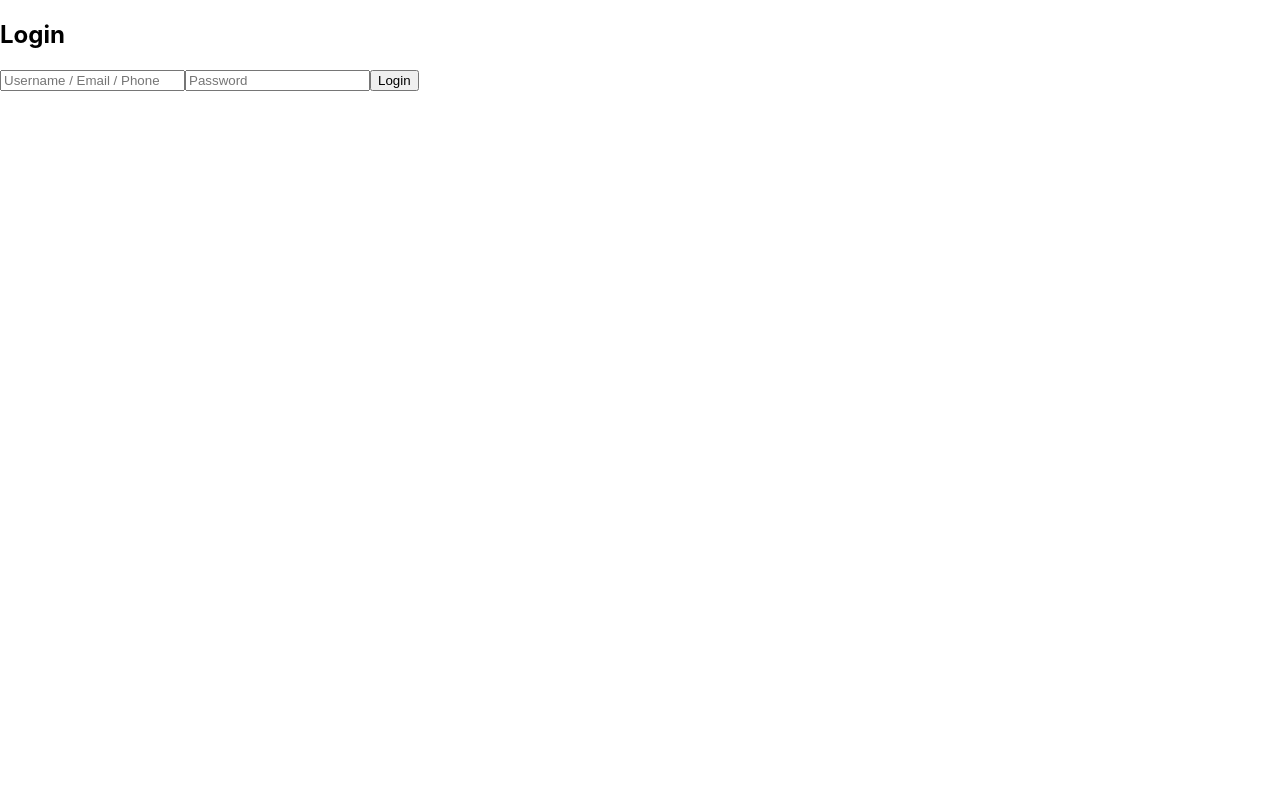
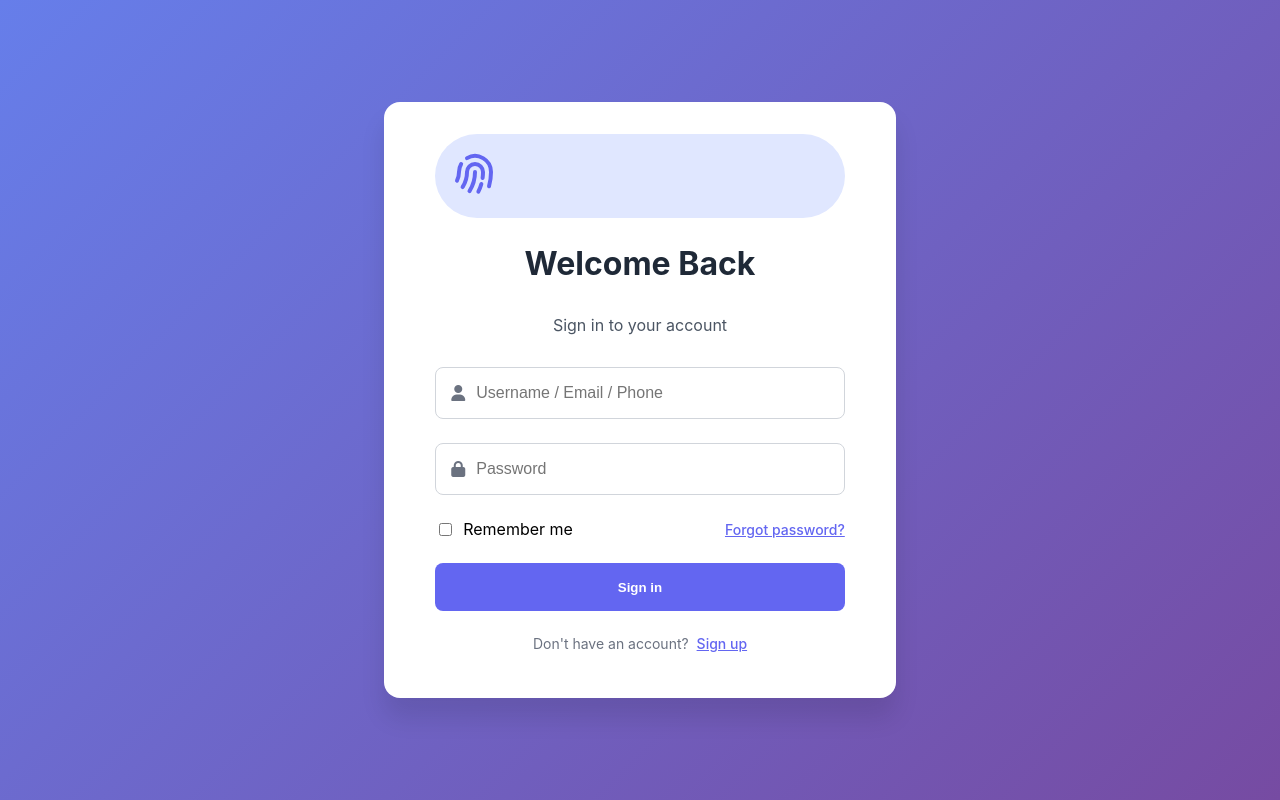
Before and after one commit to Negm24/CampusPulse, a React (Create React App) app in the folder frontend/app/: page /login in a window 1280 px wide. Built offline with nearby package versions, Linux system fonts and the light colour scheme.

Commit message:
feat: Completed login page + design, and added remember me feature to increase deltatime access_token for current user.

```diff
--- a/frontend/app/public/index.html
+++ b/frontend/app/public/index.html
@@ -10,6 +10,9 @@
       content="Web site created using create-react-app"
     />
     <link rel="apple-touch-icon" href="%PUBLIC_URL%/logo192.png" />
+
+    <!-- This is Font Awesome -->
+    <link rel="stylesheet" href="https://cdnjs.cloudflare.com/ajax/libs/font-awesome/6.4.0/css/all.min.css">
     <!--
       manifest.json provides metadata used when your web app is installed on a
       user's mobile device or desktop. See https://developers.google.com/web/fundamentals/web-app-manifest/
--- a/frontend/app/src/sections/auth/pages/LoginPage.jsx
+++ b/frontend/app/src/sections/auth/pages/LoginPage.jsx
@@ -1,7 +1,8 @@
-import { useForm } from "react-hook-form";
+import { set, useForm } from "react-hook-form";
 import { useNavigate } from "react-router-dom";
 import { useState } from "react";
 import axios from "axios";
+import "../styles/auth.css";
 
 export default function LoginPage() {
   const {
@@ -12,25 +13,36 @@ export default function LoginPage() {
 
   const navigate = useNavigate();
   const [loginError, setLoginError] = useState("");
+  const [success, setSuccess] = useState(false);
 
   const onSubmit = async (data) => {
     try {
       const res = await axios.post("http://localhost:5000/auth/login", {
         identifier: data.identifier,
         password: data.password,
+        isRememberMe: data.isRememberMe || false
       },
       {
         withCredentials: true,
-            // credentials: "include",
         headers: {
           "Content-Type": "application/json",
         },
+      });
+
+      const storage = data.isRememberMe ? localStorage : sessionStorage;
+      storage.setItem("access_token", res.data.access_token);
+
+      if (res.status >= 200 && res.status < 300) {
+        setSuccess(true);
+        setLoginError("");
+        setTimeout(() => {
+          navigate("/dashboard");
+        }, 1500);
       }
-
-    );
-
-      localStorage.setItem("access_token", res.data.access_token);
-      navigate("/dashboard");
+      else {
+        setLoginError("Login failed. Please check your credentials.");
+        setSuccess(false);
+      }
     } catch (err) {
       console.error(err);
       setLoginError("Invalid credentials or server error.");
@@ -39,27 +51,67 @@ export default function LoginPage() {
 
   return (
     <div className="login-container">
-      <h2>Login</h2>
+      <div className="login-card">
+        <div className="login-content">
+          <div className={success ? "success login-header" : loginError ? "login-header fail" : "login-header"}>
+            <div className="login-icon">
+              <svg fill="none" stroke="currentColor" viewBox="0 0 24 24" xmlns="http://www.w3.org/2000/svg">
+                <path strokeLinecap="round" strokeLinejoin="round" strokeWidth="2" d="M12 11c0 3.517-1.009 6.799-2.753 9.571m-3.44-2.04l.054-.09A13.916 13.916 0 008 11a4 4 0 118 0c0 1.017-.07 2.019-.203 3m-2.118 6.844A21.88 21.88 0 0015.171 17m3.839 1.132c.645-2.266.99-4.659.99-7.132A8 8 0 008 4.07M3 15.364c.64-1.319 1-2.8 1-4.364 0-1.457.39-2.823 1.07-4"></path>
+              </svg>
+            </div>
+            <h2 className="login-title">Welcome Back {success}</h2>
+            <p className="login-subtitle">Sign in to your account</p>
+          </div>
 
-      <form onSubmit={handleSubmit(onSubmit)}>
+          <form onSubmit={handleSubmit(onSubmit)} className="login-form">
+            <div className="input-group">
+              <div className="input-icon">
+                <i className="fas fa-user"></i>
+              </div>
               <input
                 type="text"
+                className="login-input"
                 placeholder="Username / Email / Phone"
                 {...register("identifier", { required: true })}
               />
-        {errors.identifier && <p className="error">This field is required</p>}
 
+            </div>
+            {errors.identifier && <p className="error-message">This field is required</p>}
+
+            <div className="input-group">
+              <div className="input-icon">
+                <i className="fas fa-lock"></i>
+              </div>
               <input
                 type="password"
+                className="login-input"
                 placeholder="Password"
                 {...register("password", { required: true })}
               />
-        {errors.password && <p className="error">Password is required</p>}
 
-        <button type="submit">Login</button>
+            </div>
+            {errors.password && <p className="error-message">Password is required</p>}
+
+            <div className="form-options">
+              <div className="remember-me">
+                <input id="remember" type="checkbox" {...register("isRememberMe", { required: false })} />
+                <label htmlFor="remember">Remember me</label>
+              </div>
+              <a href="#" className="forgot-password">Forgot password?</a>
+            </div>
+
+            <button type="submit" className="login-button">
+              Sign in
+            </button>
+
+            {loginError && <p className="error-message" style={{ textAlign: 'center' }}>{loginError}</p>}
           </form>
 
-      {loginError && <p className="error">{loginError}</p>}
+          <p className="signup-link">
+            Don't have an account? <a href="#">Sign up</a>
+          </p>
+        </div>
+      </div>
     </div>
   );
 }
--- /dev/null
+++ b/frontend/app/src/sections/auth/styles/auth.css
@@ -0,0 +1,292 @@
+/* src/styles/auth.css */
+:root {
+  /* Colors */
+  --primary: #6366f1;
+  --primary-hover: #4f46e5;
+  --primary-light: #e0e7ff;
+  --text-dark: #1f2937;
+  --text-medium: #4b5563;
+  --text-light: #6b7280;
+  --border-color: #d1d5db;
+  --error-color: #ef4444;
+  --white: #ffffff;
+
+  /* Spacing */
+  --space-xs: 0.25rem;
+  --space-sm: 0.5rem;
+  --space-md: 1rem;
+  --space-lg: 1.5rem;
+  --space-xl: 2rem;
+
+  /* Sizes */
+  --input-height: 3rem;
+  --button-height: 3rem;
+  --icon-size: 3rem;
+  --border-radius-sm: 0.375rem;
+  --border-radius-md: 0.5rem;
+  --border-radius-lg: 1rem;
+  --border-radius-full: 9999px;
+
+  /* Typography */
+  --text-sm: 0.875rem;
+  --text-base: 1rem;
+  --text-lg: 1.125rem;
+  --text-xl: 1.875rem;
+  --font-bold: 700;
+  --font-medium: 500;
+
+  /* Effects */
+  --shadow-sm: 0 1px 3px rgba(0, 0, 0, 0.1);
+  --shadow-md: 0 4px 6px rgba(0, 0, 0, 0.1);
+  --shadow-lg: 0 10px 15px rgba(0, 0, 0, 0.1);
+  --shadow-xl: 0 20px 25px rgba(0, 0, 0, 0.1);
+  --shadow-hover: 0 25px 50px rgba(0, 0, 0, 0.25);
+  --transition: all 0.3s ease;
+}
+/* Phone screens */
+@media (max-width: 640px) {
+    .login-container {
+        max-height: 100vh;
+    }
+    .login-card {
+        min-width: clamp(200px, 80%, 600px);
+        max-width: 90%;
+    }
+
+    .login-content {
+        width: 90%;
+    }
+
+    .login-icon {
+        margin-bottom: var(--space-md);
+    }
+}
+
+/* Tablet screens */
+@media (min-width: 640px) and (max-width: 1024px) {
+
+}
+
+/* Windows screens */
+@media (min-width: 1024px) {
+    .login-card {
+        min-width: clamp(400px, 40%, 900px);
+    }
+
+    .login-content {
+        width: 80%;
+    }
+
+    .login-header {
+        margin-bottom: 0;
+    }
+
+    .login-title {
+        font-size: clamp(1.5rem, 2vw + 0.75rem, 2rem);
+    }
+
+    .login-subtitle {
+        color: var(--text-medium);
+        font-size: clamp(0.875rem, 1vw + 0.5rem, 1rem);
+    }
+}
+
+/* Base Styles */
+.login-container {
+  background: linear-gradient(135deg, #667eea 0%, #764ba2 100%);
+  min-height: 100vh;
+  display: flex;
+  align-items: center;
+  justify-content: center;
+}
+
+.login-card {
+    background-color: var(--white);
+    border-radius: var(--border-radius-lg);
+    box-shadow: var(--shadow-xl);
+    overflow: hidden;
+    transition: var(--transition);
+    display: flex;
+    flex-direction: column;
+    align-items: center;
+}
+
+.login-card:hover {
+  box-shadow: var(--shadow-hover);
+}
+
+.login-content {
+    padding: var(--space-xl);
+
+}
+
+/* Header Styles */
+.login-header > :not(:first-child) {
+  display: flex;
+  flex-direction: column;
+  align-items: center;
+  margin-bottom: var(--space-xl);
+}
+
+.login-icon {
+  background-color: var(--primary-light);
+  padding: var(--space-md);
+  border-radius: var(--border-radius-full);
+}
+
+.login-icon svg {
+  width: var(--icon-size);
+  height: var(--icon-size);
+  color: var(--primary);
+}
+
+.success .login-icon svg {
+    animation: slideInRight 800ms ease-in-out forwards;
+}
+@keyframes slideInRight {
+    from {
+        width: var(--icon-size);
+    }
+    to {
+        width: 100%;
+        transform: translateX(42%);
+        color: #22c55e;
+    }
+}
+
+.fail .login-icon svg {
+    animation: slideInLeft 800ms ease-in-out forwards;
+}
+@keyframes slideInLeft {
+    from {
+        width: var(--icon-size);
+    }
+    to {
+        width: 100%;
+        transform: translateX(42%);
+        color: #ef4444;
+    }
+}
+
+/* ----------------------------------------------------------------------------- */
+
+.login-title {
+  /* font-size: var(--text-xl); */
+  font-weight: var(--font-bold);
+  color: var(--text-dark);
+  margin-bottom: var(--space-xs);
+}
+
+.login-subtitle {
+  color: var(--text-medium);
+  font-size: var(--text-base);
+}
+
+/* Form Styles */
+.login-form {
+  display: flex;
+  flex-direction: column;
+  gap: var(--space-lg);
+  margin: var(--space-lg) 0;
+}
+
+.input-group {
+    position: relative;
+    display: flex;
+    align-items: center;
+}
+
+.input-icon {
+    color: var(--text-light);
+    position: absolute;
+    transform: translateY(-50%);
+    top: 50%;
+    left: var(--space-md);
+}
+
+.login-input {
+  width: 100%;
+  height: var(--input-height);
+  padding-left: calc(var(--space-md) * 2.5);
+  padding-right: var(--space-md);
+  border-radius: var(--border-radius-md);
+  border: 1px solid var(--border-color);
+  font-size: var(--text-base);
+  transition: var(--transition);
+}
+
+.login-input:focus {
+  outline: none;
+  border-color: var(--primary);
+  box-shadow: 0 0 0 3px rgba(99, 102, 241, 0.3);
+}
+
+.error-message {
+  color: var(--error-color);
+  font-size: var(--text-sm);
+  margin: 0;
+}
+
+/* Remember Me & Forgot Password */
+.form-options {
+  display: flex;
+  align-items: center;
+  justify-content: space-between;
+}
+
+.remember-me {
+  display: flex;
+  align-items: center;
+  gap: var(--space-sm);
+}
+
+.forgot-password {
+  color: var(--primary);
+  font-size: var(--text-sm);
+  font-weight: var(--font-medium);
+  transition: var(--transition);
+}
+
+.forgot-password:hover {
+  color: var(--primary-hover);
+}
+
+/* Button Styles */
+.login-button {
+  width: 100%;
+  height: var(--button-height);
+  background-color: var(--primary);
+  color: var(--white);
+  font-weight: var(--font-bold);
+  border-radius: var(--border-radius-md);
+  border: none;
+  cursor: pointer;
+  transition: var(--transition);
+}
+
+.login-button:hover {
+  background-color: var(--primary-hover);
+}
+
+.login-button:focus {
+  outline: none;
+  box-shadow: 0 0 0 2px var(--white), 0 0 0 4px var(--primary);
+}
+
+/* Sign Up Link */
+.signup-link {
+  text-align: center;
+  color: var(--text-light);
+  font-size: var(--text-sm);
+}
+
+.signup-link a {
+  color: var(--primary);
+  font-weight: var(--font-medium);
+  margin-left: var(--space-xs);
+  transition: var(--transition);
+}
+
+.signup-link a:hover {
+  color: var(--primary-hover);
+}
```
Also changed, not shown: frontend/app/src/global/styles/app.css (added), 2 other files (tests, documents, lock files or other folders). Lines whose indentation alone changed are shown as unchanged.
